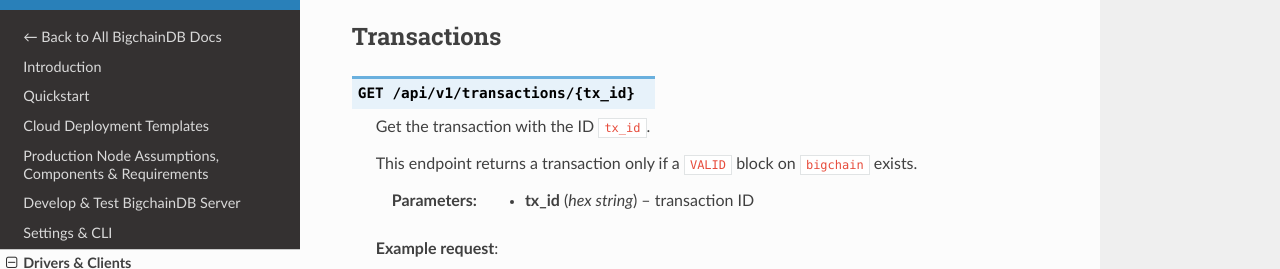
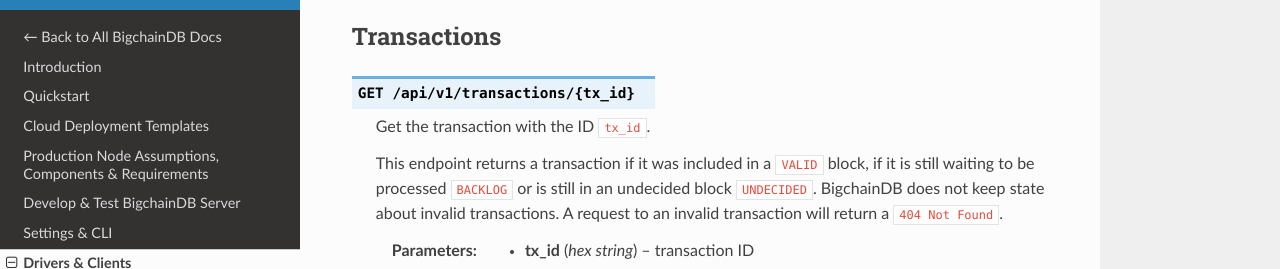
Before and after one commit to bigchaindb/bigchaindb, a Sphinx documentation site: the page built from docs/server/source/drivers-clients/http-client-server-api.rst, in a window 1280 px wide and 900 px high, scrolled down 737 px, cut to the strip 104-373 px from the top of the window. Built offline with Sphinx 7.4.7 and the Read the Docs theme 2.0.0, drawn with Linux system fonts in a browser that asks for light colours; pages that are not in the unit, such as notebooks, are missing from menus.

Commit message:
Fixed documentation about transactions endpoint.

```diff
--- a/docs/server/source/drivers-clients/http-client-server-api.rst
+++ b/docs/server/source/drivers-clients/http-client-server-api.rst
@@ -46,8 +46,10 @@
 
    Get the transaction with the ID ``tx_id``.
 
-   This endpoint returns a transaction only if a ``VALID`` block on
-   ``bigchain`` exists.
+   This endpoint returns a transaction if it was included in a ``VALID`` block,
+   if it is still waiting to be processed ``BACKLOG`` or is still in an
+   undecided block ``UNDECIDED``. BigchainDB does not keep state about invalid
+   transactions. A request to an invalid transaction will return a ``404 Not Found``.
 
    :param tx_id: transaction ID
    :type tx_id: hex string
```
